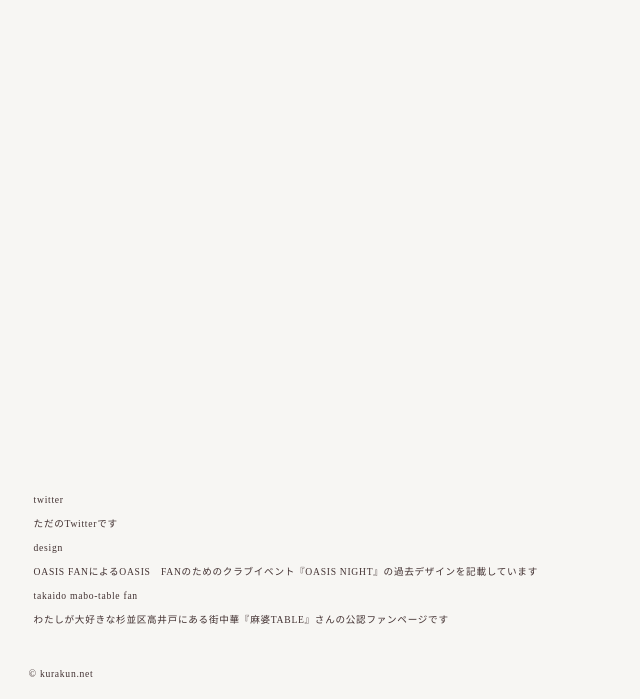
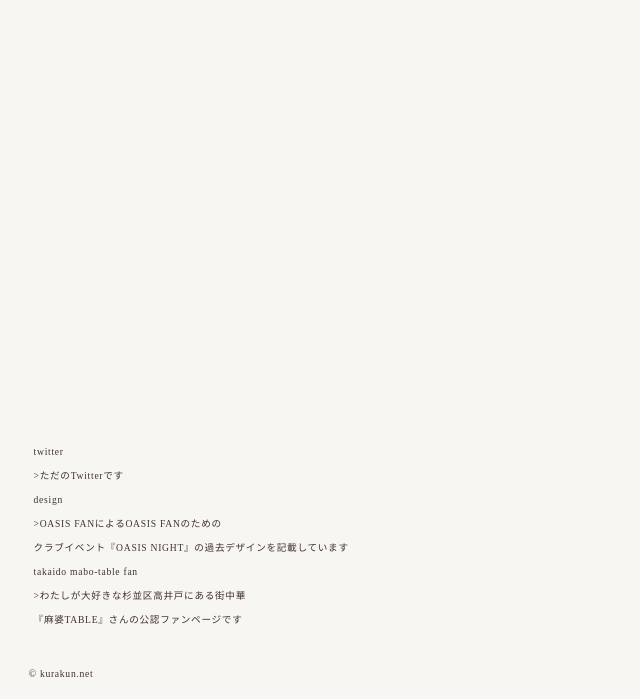
Before and after one commit to kurakun/website, a plain HTML site: page index.html in a window 1280 px wide. Shown: the part 101-800 px from the top of the page, without its empty margins (0-640 px from the left). Drawn offline with Linux system fonts and the light colour scheme.

Commit message:
Update index.html

```diff
--- a/index.html
+++ b/index.html
@@ -28,15 +28,15 @@
 	   　<ul>
             <li>
             	<a href="http://bit.ly/kurakun" target="_blank">twitter</a>
-		    <p>ただのTwitterです</p>
+		    <p> >ただのTwitterです</p>
 	    </li>
             <li>
             	<a href="https://photos.app.goo.gl/E4Y33SbrfmemyuoL7" target="_blank">design</a>
-		    <p>OASIS FANによるOASIS　FANのためのクラブイベント『OASIS NIGHT』の過去デザインを記載しています</p>
+		    <p> >OASIS FANによるOASIS FANのための<br>クラブイベント『OASIS NIGHT』の過去デザインを記載しています</p>
             </li>
             <li>
                 <a href="https://kurakun.notion.site/TABLE-FAN-71d27a0542a7444b87b32213914d45ce" target="_blank">takaido mabo-table fan</a>
-		    <p>わたしが大好きな杉並区高井戸にある街中華『麻婆TABLE』さんの公認ファンページです</p>
+		    <p> >わたしが大好きな杉並区高井戸にある街中華<br>『麻婆TABLE』さんの公認ファンページです</p>
 	    </li>
         </ul>
         <p>&copy; kurakun.net</p>
```
